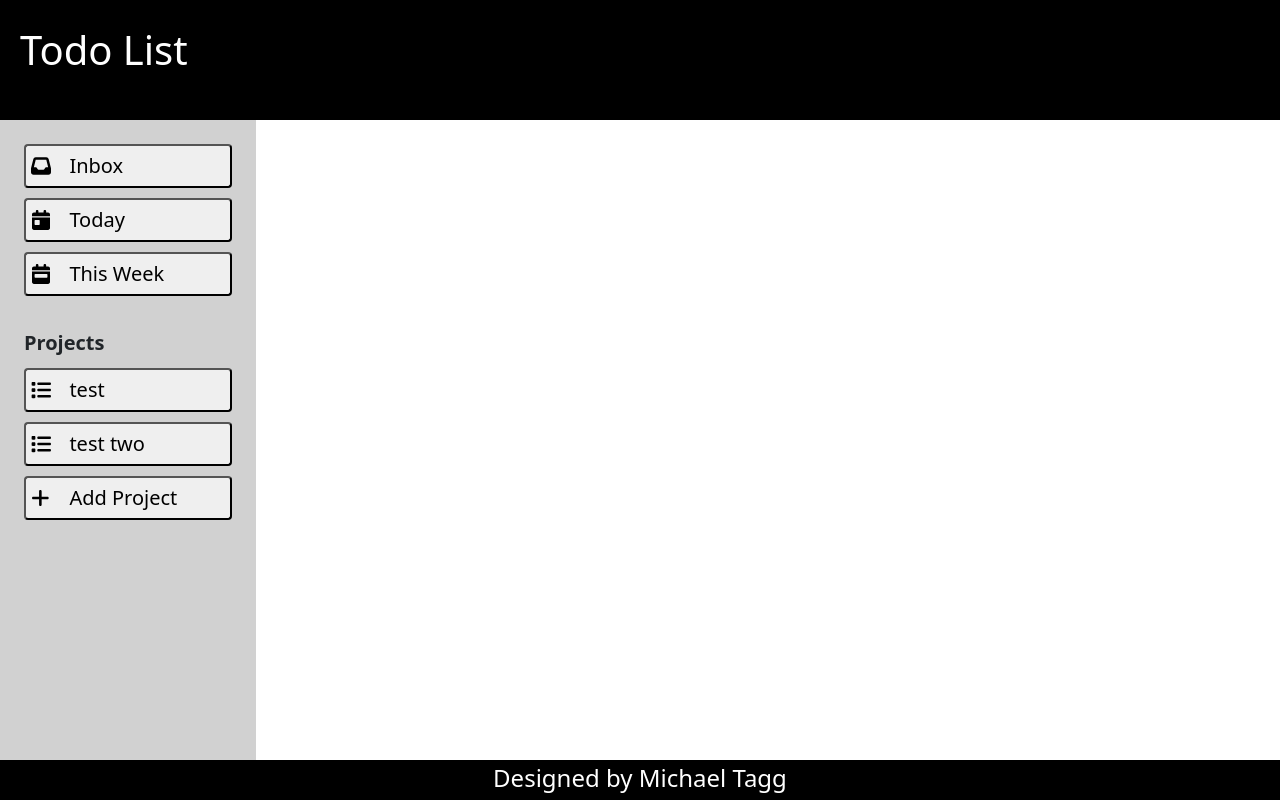
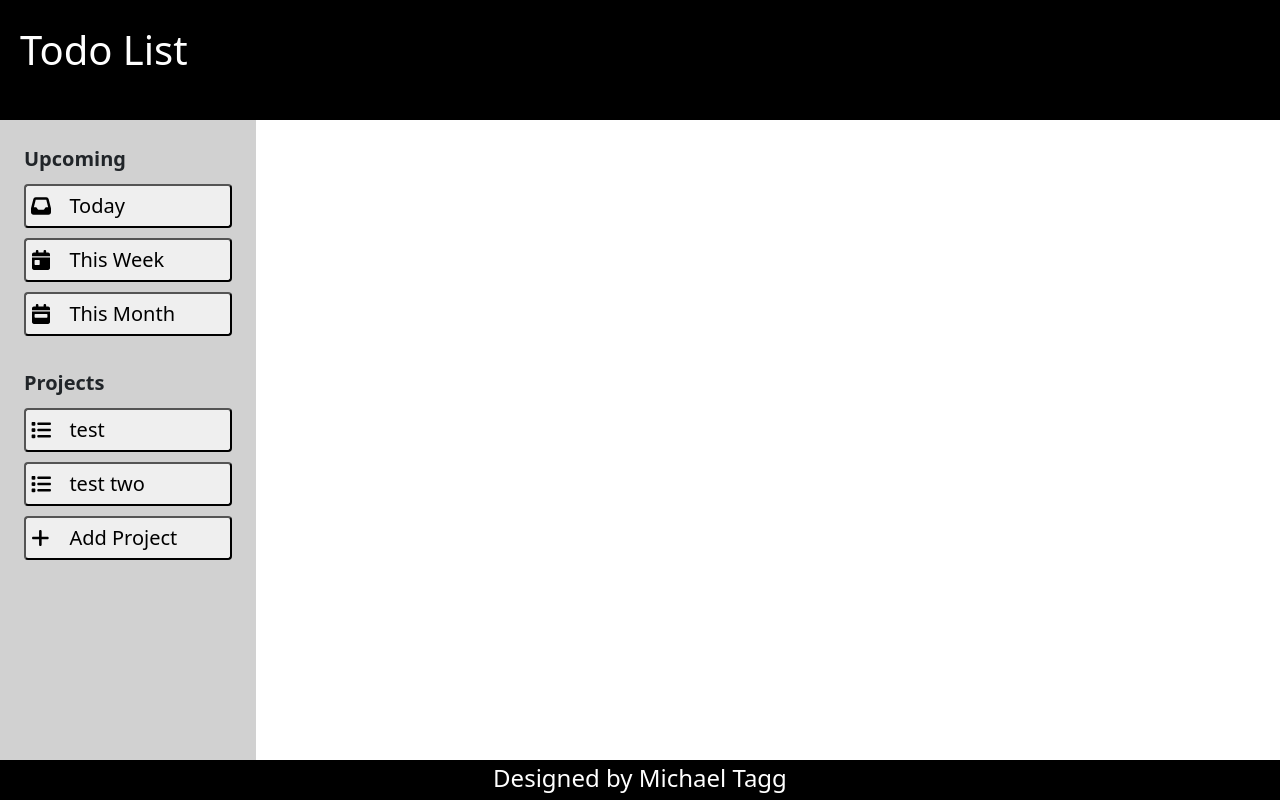
Before and after one commit to mdtagg/React_ToDo_App, a React (Vite) app: page / in a window 1280 px wide. Built offline with nearby package versions, Linux system fonts and the light colour scheme.

Commit message:
upcomings state added
state was added to upcomingsList and give properties of time section
(today,this week, this month) and reveal. Reveal will be used to
conditionally render a ui with the todos that are due at each time
section

```diff
--- a/src/components/Dashboard.jsx
+++ b/src/components/Dashboard.jsx
@@ -22,20 +22,33 @@ const Dashboard = () => {
     })
     const [projectTodos,setProjectTodos] = useState([])
     const [id,setId] = useState('')
-
+    const [date,setDate] = useState('')
+    const [upcomings,setUpcomings] = useState({
+        title:'',
+        reveal:true
+    })
     const [filteredProject] = projects.filter(project => project.id === id)
 
     useEffect(() => {
         setProjectTodos(filteredProject == undefined ? [] : filteredProject.todo)
     },[id])
 
+    // useEffect(() => {
+    //     setUpcomings((prevUpcoming) => ({
+    //         ...prevUpcoming,
+    //         reveal:false
+    //     }))
+    // },[filteredProject])
+
+// console.log(filteredProject)
+    console.log(upcomings)
     return (
         <main className='main'>
             <aside className='todo-sidebar'>
-                <UpcomingList/>
-                <ProjectsList setId={setId} projects={projects} setProjects={setProjects} />
+                <UpcomingList upcomings={upcomings} setUpcomings={setUpcomings} />
+                <ProjectsList setUpcomings={setUpcomings} setId={setId} projects={projects} setProjects={setProjects} />
             </aside>
-            <TodoList projectTodos={projectTodos} setProjectTodos={setProjectTodos} id={id} projects={projects} setProjects={setProjects} />
+            <TodoList upcomings={upcomings} date={date} setDate={setDate} projectTodos={projectTodos} setProjectTodos={setProjectTodos} id={id} projects={projects} setProjects={setProjects} />
         </main>
     )
 }
--- a/src/components/ProjectTitle.jsx
+++ b/src/components/ProjectTitle.jsx
@@ -1,7 +1,7 @@
 
 import { useState } from 'react'
 
-const ProjectTitle = ({title,id,projects,setProjects,setId}) => {
+const ProjectTitle = ({title,id,projects,setProjects,setId,setUpcomings}) => {
 
     const [toggle,setToggle] = useState(false)
 
@@ -20,6 +20,12 @@ const ProjectTitle = ({title,id,projects,setProjects,setId}) => {
 
     function handleOnClick(id) {
         setId(id)
+        setUpcomings((prevUpcomings) => {
+            return {
+                ...prevUpcomings,
+                reveal:false
+            }
+        })
     }
 
     return (
--- a/src/components/ProjectsList.jsx
+++ b/src/components/ProjectsList.jsx
@@ -5,7 +5,7 @@ import Form from 'react-bootstrap/Form';
 import ProjectTitle from './ProjectTitle';
 import { v4 as uuidv4 } from 'uuid';
 
-const ProjectsList = ({projects,setProjects,setId}) => {
+const ProjectsList = ({projects,setProjects,setId,setUpcomings}) => {
 
     const [toggleShow, setToggleShow] = useState(false)
     const [projectTitle,setProjectTitle] = useState('')
@@ -39,7 +39,7 @@ const ProjectsList = ({projects,setProjects,setId}) => {
             <div className='projects-title'>Projects</div>
             {projects.map((project,index) => {
                 return (
-                    <ProjectTitle setId={setId} setProjects={setProjects} projects={projects} id={project.id} key={index} title={project.title} />
+                    <ProjectTitle setUpcomings={setUpcomings} setId={setId} setProjects={setProjects} projects={projects} id={project.id} key={index} title={project.title} />
                 )
             })}
             {toggleShow &&
--- a/src/components/TodoList.jsx
+++ b/src/components/TodoList.jsx
@@ -2,12 +2,12 @@ import { useState,useEffect } from "react"
 import Button from 'react-bootstrap/Button';
 import Form from 'react-bootstrap/Form';
 import { v4 as uuidv4 } from 'uuid';
+import UpcomingList from "./UpcomingList";
 
-const TodoList = ({projects,id,setProjects,projectTodos,setProjectTodos}) => {
+const TodoList = ({projects,id,setProjects,projectTodos,setProjectTodos,date,setDate,upcomings}) => {
 
     const [filteredProject] = projects.filter(project => project.id === id)
     const [todoTitle,setTodoTitle] = useState('')
-    // const [projectTodos,setProjectTodos] = useState([])
     const [toggle,setToggle] = useState(false)
 
     function handleOnClick() {
@@ -55,9 +55,23 @@ const TodoList = ({projects,id,setProjects,projectTodos,setProjectTodos}) => {
         setProjectTodos(filteredTodos)
     }
 
+    function handleDateChange(e) {
+        const dateValue = e.target.valueAsDate
+        setProjects(projects.map(project => {
+            if(project.id === id) {
+                return ({
+                    ...project,
+                    date:dateValue
+                })
+            }else {
+                return project
+            }
+        }))
+    }
+
     return (
         <>
-        {filteredProject &&
+        {!upcomings.reveal &&
         <div className='todo-list'>
             <div className='todo-title'>{filteredProject.title}</div>
             <div>{filteredProject.todo.map(todo => {
@@ -65,7 +79,7 @@ const TodoList = ({projects,id,setProjects,projectTodos,setProjectTodos}) => {
                     <Form className='todo-form'>
                         <Form.Check type='checkbox'/>
                         <span className='title'>{todo.title}</span>
-                        <input className='task-date' type='date'></input>
+                        <input className='task-date' type='date' onChange={(e) => handleDateChange(e)}></input>
                         <div value={todo.id} className='delete-button' onClick={(e) => handleOnDelete(e)}>x</div>
                     </Form>
                 )
--- a/src/components/UpcomingList.jsx
+++ b/src/components/UpcomingList.jsx
@@ -1,18 +1,29 @@
 
-const UpcomingList = () => {
+
+const UpcomingList = (props) => {
+
+    function handleOnClick(e) {
+        const timeSection = e.target.attributes.value.value
+        props.setUpcomings({
+            title:timeSection,
+            reveal:true
+        })
+    }
+
     return (
         <div className='sidebar-group'>
-            <button>
+            <div className='projects-title'>Upcoming</div>
+            <button value='today' onClick={(e) => handleOnClick(e)}>
                 <img className='todo-icon' src='icons/inbox.svg'></img>
-                    Inbox
+                    Today
             </button>
             <button>
                 <img className='todo-icon' src='icons/today.svg'></img>
-                    Today
+                    This Week
             </button>
             <button>
                 <img className='todo-icon' src='icons/week.svg'></img>
-                    This Week
+                    This Month
             </button>
         </div>
 
--- a/src/index.css
+++ b/src/index.css
@@ -122,5 +122,5 @@ footer {
   border-radius:2px;
   border:1px solid black;
   background-color:rgb(255, 255, 255);
-  cursor: pointer;
+  /* cursor: pointer; */
 }
```
